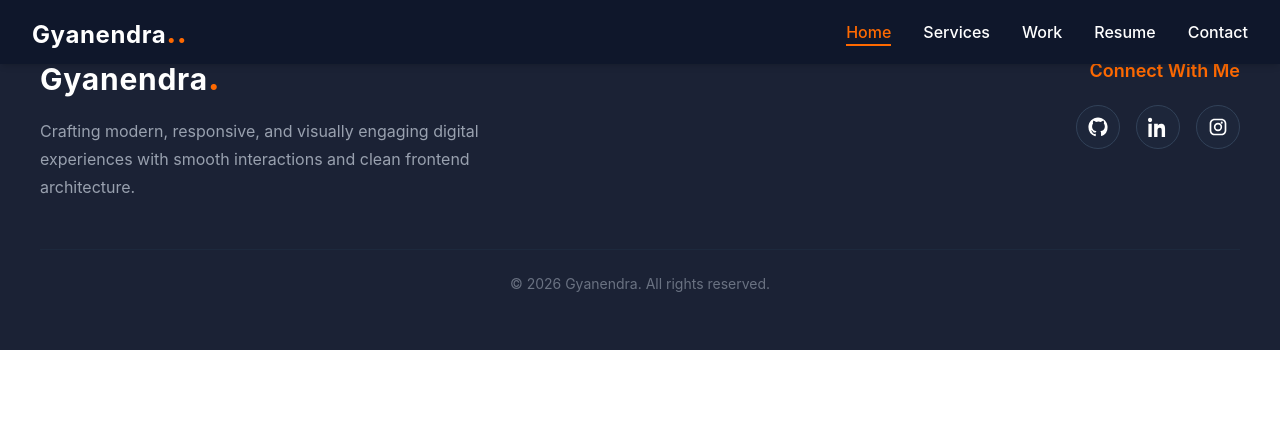
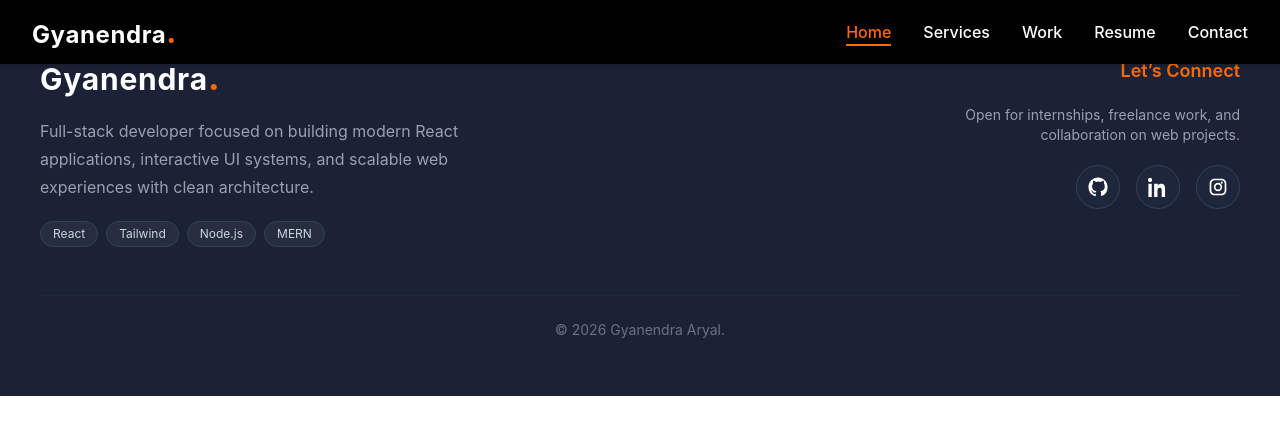
Before and after one commit to GyanendraAryal/PersonalWebsite, a React (Vite) app in the folder client/: page / in a window 1280 px wide. Shown: the top 434 px of the page. Built offline with nearby package versions, Linux system fonts and the light colour scheme.

Commit message:
style: improve layout structure and update navbar/footer

```diff
--- a/client/src/App.jsx
+++ b/client/src/App.jsx
@@ -1,6 +1,9 @@
 import { Outlet } from 'react-router-dom';
 import Navbar from './Components/Navbar';
 import Footer from './Components/Footer';
+import HeroSlider from './Components/HeroSlider';
+import Home from './Pages/Home';
+import Work from './Pages/Work'
 
 function App() {
   return (
--- a/client/src/Components/Footer.jsx
+++ b/client/src/Components/Footer.jsx
@@ -1,7 +1,5 @@
-import { Link } from "react-router-dom"
-
+import { Link } from "react-router-dom";
 const Footer = () => {
-
     return (
         <footer className="w-full bg-slate-900/95 backdrop-blur-md border-t border-slate-800 text-white">
 
@@ -9,88 +7,69 @@ const Footer = () => {
 
                 <div className="flex flex-col md:flex-row items-center md:items-start justify-between gap-12">
 
-                    {/* Left Section */}
+                    {/* LEFT */}
                     <div className="max-w-md text-center md:text-left">
 
-                        <Link to="/">
-                            <div className="inline-block text-2xl sm:text-3xl font-bold tracking-wide cursor-pointer transition-all duration-300 hover:scale-105">
-                                <span className="text-white">Gyanendra</span>
-                                <span className="text-orange-500 text-4xl">.</span>
-                            </div>
-                        </Link>
+                        <div className="inline-block text-3xl font-bold tracking-wide cursor-pointer transition-transform duration-300 hover:scale-105">
+                            <span className="text-white">
+                                <Link
+                                to='/'
+                                >Gyanendra
+                                </Link></span>
+                            <span className="text-orange-500 text-4xl">.</span>
+                        </div>
 
                         <p className="mt-5 text-gray-400 leading-7 text-sm sm:text-base">
-                            Crafting modern, responsive, and visually engaging
-                            digital experiences with smooth interactions and
-                            clean frontend architecture.
+                            Full-stack developer focused on building modern React applications,
+                            interactive UI systems, and scalable web experiences with clean architecture.
                         </p>
+
+                        {/* SMALL TECH STACK TAGS */}
+                        <div className="mt-5 flex flex-wrap gap-2 justify-center md:justify-start">
+                            {["React", "Tailwind", "Node.js", "MERN"].map((tech) => (
+                                <span
+                                    key={tech}
+                                    className="text-xs px-3 py-1 rounded-full bg-white/5 border border-slate-700 text-slate-300 transition-colors duration-1000 ease-in-out hover:bg-orange-400 hover:text-white"
+                                >
+                                    {tech}
+                                </span>
+                            ))}
+                        </div>
 
                     </div>
 
-                    {/* Right Section */}
+                    {/* RIGHT */}
                     <div className="flex flex-col items-center md:items-end">
 
                         <h3 className="text-lg font-semibold text-orange-500 mb-5">
-                            Connect With Me
+                            Let’s Connect
                         </h3>
+
+                        <p className="text-sm text-gray-400 mb-5 text-center md:text-right max-w-xs">
+                            Open for internships, freelance work, and collaboration on web projects.
+                        </p>
 
                         <div className="flex items-center gap-4">
 
                             {/* GitHub */}
-                            <a
-                                href="https://github.com/GyanendraAryal"
-                                target="_blank"
-                                rel="noopener noreferrer"
-                                className="group w-11 h-11 flex items-center justify-center rounded-full border border-slate-700 bg-slate-800/60 hover:bg-orange-500 hover:border-orange-500 transition-all duration-300 hover:-translate-y-1 hover:shadow-lg hover:shadow-orange-500/20 active:scale-95"
-                            >
-                                <svg
-                                    xmlns="http://www.w3.org/2000/svg"
-                                    width="20"
-                                    height="20"
-                                    fill="currentColor"
-                                    viewBox="0 0 24 24"
-                                    className="transition-transform duration-300 group-hover:scale-110"
-                                >
-                                    <path d="M12 .5C5.65.5.5 5.65.5 12a11.5 11.5 0 008 10.95c.6.1.82-.26.82-.58v-2.17c-3.26.71-3.95-1.57-3.95-1.57-.55-1.4-1.35-1.77-1.35-1.77-1.1-.75.08-.73.08-.73 1.22.09 1.86 1.25 1.86 1.25 1.08 1.86 2.84 1.32 3.53 1 .1-.79.42-1.32.76-1.62-2.6-.3-5.34-1.3-5.34-5.8 0-1.28.46-2.33 1.22-3.15-.12-.3-.53-1.52.12-3.16 0 0 1-.32 3.3 1.2a11.4 11.4 0 016 0c2.3-1.52 3.3-1.2 3.3-1.2.65 1.64.24 2.86.12 3.16.76.82 1.22 1.87 1.22 3.15 0 4.51-2.74 5.5-5.35 5.8.43.37.81 1.1.81 2.22v3.3c0 .32.22.69.83.57A11.5 11.5 0 0023.5 12C23.5 5.65 18.35.5 12 .5z" />
-                                </svg>
+                            <a href="https://github.com/GyanendraAryal" target="_blank" rel="noopener noreferrer"
+                                className="w-11 h-11 flex items-center justify-center rounded-full border border-slate-700 bg-slate-800/60
+                hover:bg-orange-500 hover:border-orange-500 transition-all duration-300 hover:-translate-y-1 hover:shadow-lg hover:shadow-orange-500/20 active:scale-95">
+                                <svg xmlns="http://www.w3.org/2000/svg" width="20" height="20" fill="currentColor" viewBox="0 0 24 24" className="transition-transform duration-300 group-hover:scale-110" > <path d="M12 .5C5.65.5.5 5.65.5 12a11.5 11.5 0 008 10.95c.6.1.82-.26.82-.58v-2.17c-3.26.71-3.95-1.57-3.95-1.57-.55-1.4-1.35-1.77-1.35-1.77-1.1-.75.08-.73.08-.73 1.22.09 1.86 1.25 1.86 1.25 1.08 1.86 2.84 1.32 3.53 1 .1-.79.42-1.32.76-1.62-2.6-.3-5.34-1.3-5.34-5.8 0-1.28.46-2.33 1.22-3.15-.12-.3-.53-1.52.12-3.16 0 0 1-.32 3.3 1.2a11.4 11.4 0 016 0c2.3-1.52 3.3-1.2 3.3-1.2.65 1.64.24 2.86.12 3.16.76.82 1.22 1.87 1.22 3.15 0 4.51-2.74 5.5-5.35 5.8.43.37.81 1.1.81 2.22v3.3c0 .32.22.69.83.57A11.5 11.5 0 0023.5 12C23.5 5.65 18.35.5 12 .5z" /> </svg>
                             </a>
 
                             {/* LinkedIn */}
-                            <a
-                                href="https://www.linkedin.com/in/gyanendra-aryal/"
-                                target="_blank"
-                                rel="noopener noreferrer"
-                                className="group w-11 h-11 flex items-center justify-center rounded-full border border-slate-700 bg-slate-800/60 hover:bg-orange-500 hover:border-orange-500 transition-all duration-300 hover:-translate-y-1 hover:shadow-lg hover:shadow-orange-500/20 active:scale-95"
-                            >
-                                <svg
-                                    xmlns="http://www.w3.org/2000/svg"
-                                    width="20"
-                                    height="20"
-                                    fill="currentColor"
-                                    viewBox="0 0 24 24"
-                                    className="transition-transform duration-300 group-hover:scale-110"
-                                >
-                                    <path d="M4.98 3.5C4.98 4.88 3.86 6 2.48 6S0 4.88 0 3.5 1.12 1 2.48 1s2.5 1.12 2.5 2.5zM.5 8h4V24h-4V8zm7.5 0h3.8v2.16h.05c.53-1 1.84-2.16 3.8-2.16 4.07 0 4.82 2.68 4.82 6.16V24h-4v-7.1c0-1.7-.03-3.88-2.37-3.88-2.37 0-2.73 1.85-2.73 3.76V24h-4V8z" />
-                                </svg>
+                            <a href="https://www.linkedin.com/in/gyanendra-aryal/" target="_blank" rel="noopener noreferrer"
+                                className="w-11 h-11 flex items-center justify-center rounded-full border border-slate-700 bg-slate-800/60
+                hover:bg-orange-500 hover:border-orange-500 transition-all duration-300 hover:-translate-y-1 hover:shadow-lg hover:shadow-orange-500/20 active:scale-95">
+                                <svg xmlns="http://www.w3.org/2000/svg" width="20" height="20" fill="currentColor" viewBox="0 0 24 24" className="transition-transform duration-300 group-hover:scale-110" > <path d="M4.98 3.5C4.98 4.88 3.86 6 2.48 6S0 4.88 0 3.5 1.12 1 2.48 1s2.5 1.12 2.5 2.5zM.5 8h4V24h-4V8zm7.5 0h3.8v2.16h.05c.53-1 1.84-2.16 3.8-2.16 4.07 0 4.82 2.68 4.82 6.16V24h-4v-7.1c0-1.7-.03-3.88-2.37-3.88-2.37 0-2.73 1.85-2.73 3.76V24h-4V8z" /> </svg>
                             </a>
 
                             {/* Instagram */}
-                            <a
-                                href="https://instagram.com/g_aryal5"
-                                target="_blank"
-                                rel="noopener noreferrer"
-                                className="group w-11 h-11 flex items-center justify-center rounded-full border border-slate-700 bg-slate-800/60 hover:bg-orange-500 hover:border-orange-500 transition-all duration-300 hover:-translate-y-1 hover:shadow-lg hover:shadow-orange-500/20 active:scale-95"
-                            >
-                                <svg
-                                    xmlns="http://www.w3.org/2000/svg"
-                                    width="20"
-                                    height="20"
-                                    viewBox="0 0 24 24"
-                                    fill="currentColor"
-                                    className="transition-transform duration-300 group-hover:scale-110"
-                                >
-                                    <path d="M7.75 2C4.57 2 2 4.57 2 7.75v8.5C2 19.43 4.57 22 7.75 22h8.5C19.43 22 22 19.43 22 16.25v-8.5C22 4.57 19.43 2 16.25 2h-8.5zm0 2h8.5C18.33 4 20 5.67 20 7.75v8.5C20 18.33 18.33 20 16.25 20h-8.5C5.67 20 4 18.33 4 16.25v-8.5C4 5.67 5.67 4 7.75 4zm8.75 1.5a1.25 1.25 0 100 2.5 1.25 1.25 0 000-2.5zM12 7a5 5 0 100 10 5 5 0 000-10zm0 2a3 3 0 110 6 3 3 0 010-6z" />
-                                </svg>
+                            <a href="https://instagram.com/g_aryal5" target="_blank" rel="noopener noreferrer"
+                                className="w-11 h-11 flex items-center justify-center rounded-full border border-slate-700 bg-slate-800/60
+                hover:bg-orange-500 hover:border-orange-500 transition-all duration-300 hover:-translate-y-1 hover:shadow-lg hover:shadow-orange-500/20 active:scale-95">
+                                <svg xmlns="http://www.w3.org/2000/svg" width="20" height="20" viewBox="0 0 24 24" fill="currentColor" className="transition-transform duration-300 group-hover:scale-110" > <path d="M7.75 2C4.57 2 2 4.57 2 7.75v8.5C2 19.43 4.57 22 7.75 22h8.5C19.43 22 22 19.43 22 16.25v-8.5C22 4.57 19.43 2 16.25 2h-8.5zm0 2h8.5C18.33 4 20 5.67 20 7.75v8.5C20 18.33 18.33 20 16.25 20h-8.5C5.67 20 4 18.33 4 16.25v-8.5C4 5.67 5.67 4 7.75 4zm8.75 1.5a1.25 1.25 0 100 2.5 1.25 1.25 0 000-2.5zM12 7a5 5 0 100 10 5 5 0 000-10zm0 2a3 3 0 110 6 3 3 0 010-6z" /> </svg>
                             </a>
 
                         </div>
@@ -99,17 +78,19 @@ const Footer = () => {
 
                 </div>
 
-                {/* Bottom */}
-                <div className="border-t border-slate-800 mt-12 pt-6 flex flex-col sm:flex-row items-center justify-center gap-4 text-sm text-gray-500">
+                {/* BOTTOM */}
+                <div className="border-t border-slate-800 mt-12 pt-6 flex flex-col sm:flex-row items-center justify-center gap-4 text-sm text-gray-500 text-center">
+
                     <p>
-                        © {new Date().getFullYear()} Gyanendra. All rights reserved.
+                        © {new Date().getFullYear()} Gyanendra Aryal.
                     </p>
+
                 </div>
 
             </div>
 
         </footer>
-    )
-}
+    );
+};
 
-export default Footer
+export default Footer;
--- a/client/src/Components/Navbar.jsx
+++ b/client/src/Components/Navbar.jsx
@@ -24,7 +24,7 @@ const Navbar = () => {
         }`;
 
     return (
-        <nav className="w-full bg-slate-900 shadow-md fixed top-0 left-0 z-50">
+        <nav className="w-full bg-black shadow-md fixed top-0 left-0 z-50">
 
             <div className="max-w-7xl mx-auto px-4 sm:px-6 lg:px-8">
 
@@ -34,7 +34,7 @@ const Navbar = () => {
                     <Link to="/" >
                         <div className="text-xl sm:text-2xl font-bold tracking-wide text-white cursor-pointer">
                             <span className="text-white">Gyanendra</span>
-                            <span className="text-orange-500 text-3xl">..</span>
+                            <span className="text-orange-500 text-3xl">.</span>
                         </div></Link>
 
                     {/* Desktop Menu */}
@@ -92,7 +92,7 @@ const Navbar = () => {
 
             {/* Mobile Sidebar */}
             <div
-                className={`fixed top-0 right-0 h-screen w-[75%] sm:w-[50%] bg-blue-950 shadow-2xl z-50 transform transition-transform duration-500 ease-in-out md:hidden ${mobileView
+                className={`fixed top-0 right-0 h-screen w-[75%] sm:w-[50%] bg-black/50 shadow-2xl z-50 transform transition-transform duration-500 ease-in-out md:hidden ${mobileView
                     ? 'translate-x-0'
                     : 'translate-x-full'
                     }`}
```
